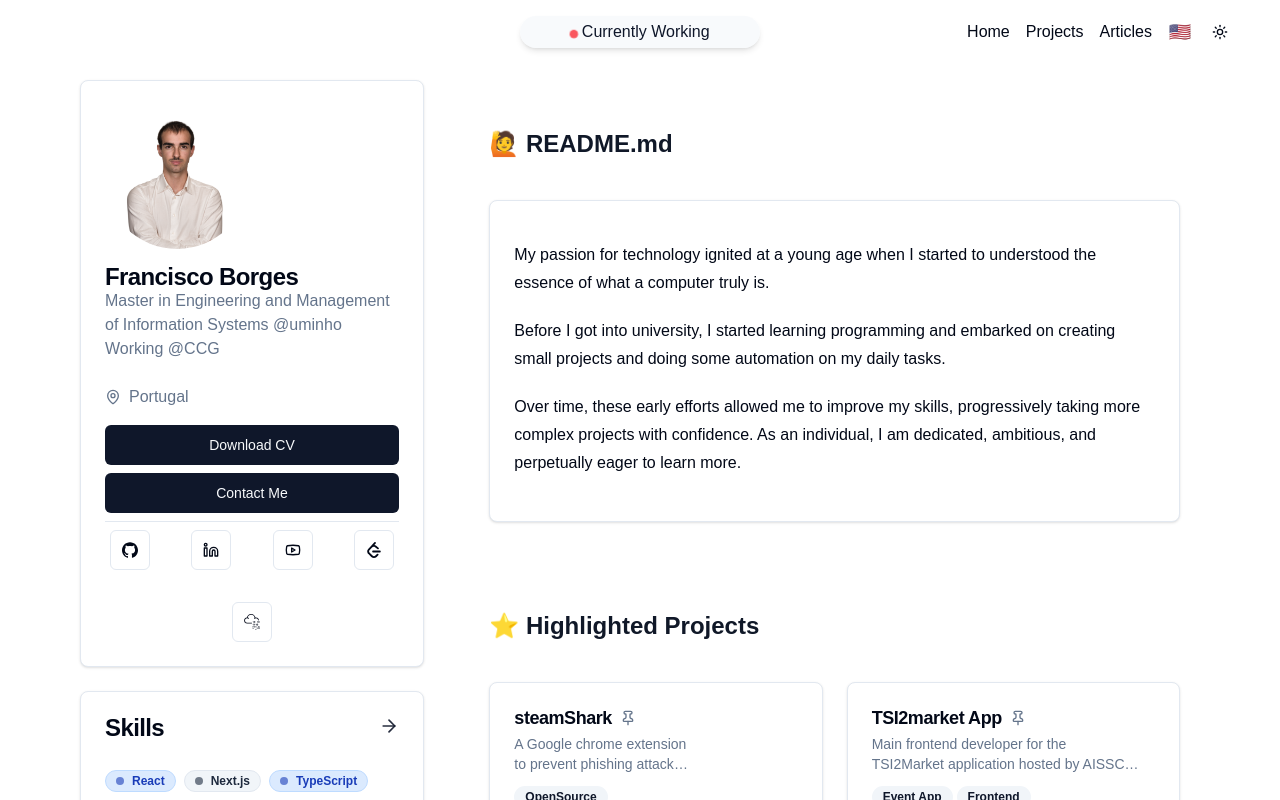
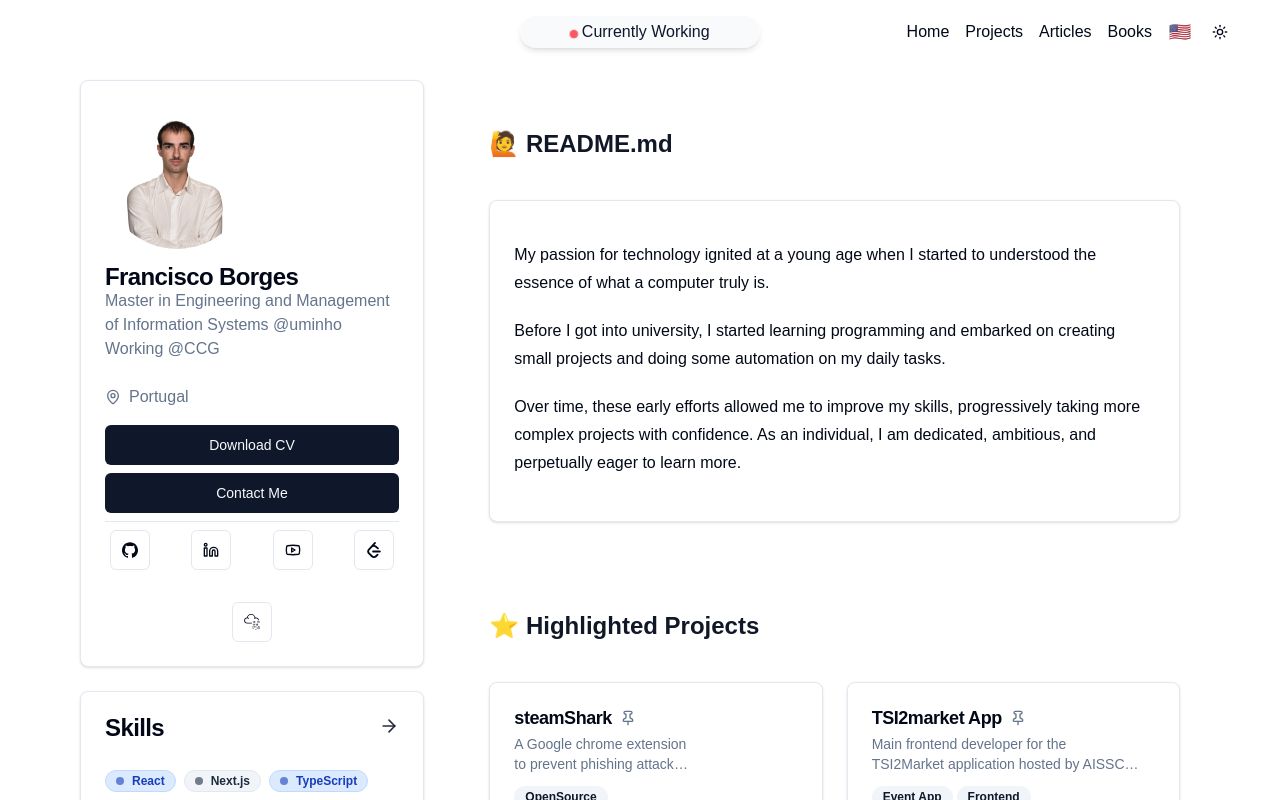
Before and after one commit to Franciscoborges2002/portfolio, a React (Vite) app: page / in a window 1280 px wide. Shown: the top 800 px of the page. Built offline with nearby package versions, Linux system fonts and the light colour scheme.

Commit message:
feat: added books and i18n to the main parts of it

```diff
--- a/src/App.tsx
+++ b/src/App.tsx
@@ -7,6 +7,7 @@ import PortfolioPage from "@/pages/PortfolioPage";
 import ProjectsPage from "@/pages/ProjectsPage";
 import ArticlesPage from "@/pages/ArticlesPage";
 import ArticleDetailPage from "@/pages/ArticleDetailPage";
+import BooksPage from "@/pages/BooksPage";
 import NotFound from "@/pages/NotFoundPage";
 
 export default function App() {
@@ -22,6 +23,7 @@ export default function App() {
           <Route path="/projects" element={<ProjectsPage />} />
           <Route path="/articles" element={<ArticlesPage />} />
           <Route path="/articles/:slug" element={<ArticleDetailPage />} />
+          <Route path="/books" element={<BooksPage />} />
           <Route path="*" element={<NotFound />} />
         </Routes>
       </main>
--- a/src/components/BookCard.tsx
+++ b/src/components/BookCard.tsx
@@ -13,6 +13,10 @@ const statusConfig = {
   "want-to-read": {
     label: "Want to Read",
     className: "bg-zinc-500/20 text-zinc-400 border-zinc-500/30",
+  },
+  abandoned: {
+    label: "Abandoned",
+    className: "bg-red-500/20 text-red-400 border-red-500/30",
   },
 };
 
--- a/src/components/BookDetailModal.tsx
+++ b/src/components/BookDetailModal.tsx
@@ -21,6 +21,10 @@ const statusConfig = {
     label: "Want to Read",
     className: "bg-zinc-500/20 text-zinc-400 border-zinc-500/30",
   },
+  abandoned: {
+    label: "Abandoned",
+    className: "bg-red-500/20 text-red-400 border-red-500/30",
+  },
 };
 
 interface BookDetailModalProps {
@@ -28,15 +32,6 @@ interface BookDetailModalProps {
   open: boolean;
   onOpenChange: (open: boolean) => void;
 }
-
-/* function formatDate(date: string | null) {
-  if (!date) return "—";
-  return new Date(date).toLocaleDateString("en-US", {
-    year: "numeric",
-    month: "short",
-    day: "numeric",
-  });
-} */
 
 export function BookDetailModal({
   book,
@@ -48,7 +43,7 @@ export function BookDetailModal({
 
   return (
     <Dialog open={open} onOpenChange={onOpenChange}>
-      <DialogContent className="border-white/10 bg-zinc-900 text-white sm:max-w-lg max-h-[85vh] overflow-y-auto">
+      <DialogContent className="border-border bg-background text-foreground sm:max-w-lg max-h-[85vh] overflow-y-auto">
         <DialogHeader>
           <DialogTitle className="sr-only">{book.title}</DialogTitle>
           <DialogDescription className="sr-only">
@@ -64,11 +59,13 @@ export function BookDetailModal({
           />
           <div className="flex flex-col justify-between py-1">
             <div>
-              <h2 className="text-lg font-bold leading-tight text-white/95">
+              <h2 className="text-lg font-bold leading-tight text-foreground">
                 {book.title}
               </h2>
-              <p className="mt-1 text-sm text-white/50">{book.author}</p>
-              <p className="text-xs text-white/30">{book.year}</p>
+              <p className="mt-1 text-sm text-muted-foreground">
+                {book.author}
+              </p>
+              <p className="text-xs text-muted-foreground">{book.year}</p>
             </div>
             <Badge className={`w-fit text-[11px] ${status.className}`}>
               {status.label}
@@ -76,24 +73,18 @@ export function BookDetailModal({
           </div>
         </div>
 
+        <div className="flex gap-4 text-xs text-muted-foreground">
+          <p>ISBN: {book.isbn}</p>
+          <p>Language: {book.language}</p>
+        </div>
+
         <div className="mt-2 space-y-4">
-          {/* <div className="flex gap-6 text-sm">
-            <div>
-              <span className="text-white/40 text-xs uppercase tracking-wider">Started</span>
-              <p className="text-white/70">{formatDate(book.startDate)}</p>
-            </div>
-            <div>
-              <span className="text-white/40 text-xs uppercase tracking-wider">Finished</span>
-              <p className="text-white/70">{formatDate(book.finishDate)}</p>
-            </div>
-          </div> */}
-
           {book.thoughts && (
             <div>
-              <h3 className="text-xs uppercase tracking-wider text-white/40 mb-1">
+              <h3 className="text-xs uppercase tracking-wider text-muted-foreground mb-1">
                 My Thoughts
               </h3>
-              <p className="text-sm leading-relaxed text-white/70">
+              <p className="text-sm leading-relaxed text-foreground/70">
                 {book.thoughts}
               </p>
             </div>
@@ -101,13 +92,13 @@ export function BookDetailModal({
 
           {book.takeaways.length > 0 && (
             <div>
-              <h3 className="text-xs uppercase tracking-wider text-white/40 mb-2">
+              <h3 className="text-xs uppercase tracking-wider text-muted-foreground mb-2">
                 Key Takeaways
               </h3>
               <ul className="space-y-1.5">
                 {book.takeaways.map((t, i) => (
-                  <li key={i} className="flex gap-2 text-sm text-white/70">
-                    <span className="mt-1.5 h-1.5 w-1.5 shrink-0 rounded-full bg-white/30" />
+                  <li key={i} className="flex gap-2 text-sm text-foreground/70">
+                    <span className="mt-1.5 h-1.5 w-1.5 shrink-0 rounded-full bg-foreground/30" />
                     {t}
                   </li>
                 ))}
--- a/src/components/HeaderComponent.tsx
+++ b/src/components/HeaderComponent.tsx
@@ -28,6 +28,9 @@ export function Header() {
             </Link>
             <Link to="/articles" className="px-2 py-1 rounded hover:bg-white/5">
               {t("header.articles")}
+            </Link>
+            <Link to="/books" className="px-2 py-1 rounded hover:bg-white/5">
+              {t("header.books")}
             </Link>
             <LanguageComponent />
             <ThemeToggle />
@@ -76,6 +79,12 @@ export function Header() {
                 >
                   {t("header.articles")}
                 </Link>
+                <Link
+                  className="block px-3 py-2 rounded hover:bg-white/5"
+                  to="/books"
+                >
+                  {t("header.books")}
+                </Link>
                 <div className="flex flex-row items-center gap-2 px-3">
                   <Button className="w-5 h-10" variant="outline">
                     <LanguageComponent />
--- a/src/data/books.ts
+++ b/src/data/books.ts
@@ -1,4 +1,8 @@
-export type BookStatus = "currently-reading" | "finished" | "want-to-read";
+export type BookStatus =
+  | "currently-reading"
+  | "finished"
+  | "want-to-read"
+  | "abandoned";
 
 export interface Book {
   id: string;
@@ -10,9 +14,49 @@ export interface Book {
   thoughts: string;
   takeaways: string[];
   isbn: string;
+  language: string;
 }
 
 export const books: Book[] = [
+  {
+    id: "9",
+    title: "No Longer Human",
+    author: "Osamu Dazai",
+    year: 1948,
+    coverUrl:
+      "https://img.wook.pt/images/no-longer-human-osamu-dazai/MXwxNTIyNTk2OXwxMDcxMzczMXwxNzc3MDMyNDkwMDAwfHdlYnA=/550x",
+    status: "want-to-read",
+    thoughts: "",
+    takeaways: [],
+    isbn: "9780811204811",
+    language: "English",
+  },
+  {
+    id: "8",
+    title: "The Figure in the Carpet",
+    author: "Henry James",
+    year: 1896,
+    coverUrl:
+      "https://img.wook.pt/images/the-figure-in-the-carpet-henry-james/MXwxNjAxNzg2N3wxMTU2MDg0OXwxNzc4MjI0Mjc1MDAwfHdlYnA=/550x",
+    status: "currently-reading",
+    thoughts: "",
+    takeaways: [],
+    isbn: "9780141397580",
+    language: "English",
+  },
+  {
+    id: "7",
+    title: "Botchan",
+    author: "Natsume Soseki",
+    year: 1926,
+    coverUrl:
+      "https://img.wook.pt/images/botchan-natsume-soseki/MXwzMTkzNTcwOHwyODQwMDcwOHwxNzc4MjI3MDMzMDAwfHdlYnA=/550x",
+    status: "finished",
+    thoughts: "",
+    takeaways: [],
+    isbn: "9780451205360",
+    language: "Portuguese",
+  },
   {
     id: "1",
     title: "Zero to One. Notes on Start Ups, or How to Build the Future",
@@ -21,31 +65,74 @@ export const books: Book[] = [
     coverUrl: "https://m.media-amazon.com/images/I/71uAI28kJuL._SY342_.jpg",
     status: "finished",
     thoughts: "",
-    takeaways: ["Teste"],
+    takeaways: [],
     isbn: "9780753555200",
-  } /* ,
+    language: "English",
+  },
   {
     id: "2",
-        title: "The Richest Man in Babylon"
+    title: "The Richest Man in Babylon",
+    author: "George S. Clason",
+    year: 1926,
+    coverUrl:
+      "https://www.vrbeautyconsulting.com/wp-content/uploads/2022/11/richest_man_in_babylon.jpg",
+    status: "finished",
+    thoughts: "",
+    takeaways: [],
+    isbn: "9780451205360",
+    language: "English",
   },
   {
     id: "3",
-        title: "O Livro dos Fazedores"
+    title:
+      "O Livro dos Fazedores: Toda a experiência dos maiores empreendedores de Portugal",
+    author: "Mariana Barbosa",
+    year: 2018,
+    coverUrl:
+      "https://img.wook.pt/images/o-livro-dos-fazedores-mariana-barbosa/MXwyMjI4MzE1MnwxODE3ODgwMXwxNzc3MDM2MTE3MDAwfHdlYnA=/550x",
+    status: "finished",
+    thoughts: "",
+    takeaways: [],
+    isbn: "9789898853424",
+    language: "Portuguese",
   },
   {
     id: "4",
-        title: "My Letter to My Father"
+    title: "My Letter to My Father",
+    author: "Franz Kafka",
+    year: 1919,
+    coverUrl:
+      "https://img.wook.pt/images/carta-ao-pai-franz-kafka/MXwzMDc5NjI5MHwyNzMwMTc1MHwxNzc4MjI3MzI2MDAwfHdlYnA=/550x",
+    status: "finished",
+    thoughts: "",
+    takeaways: [],
+    isbn: "9789895832071",
+    language: "Portuguese",
   },
   {
     id: "5",
-        title: "White Nights"
+    title: "White Nights",
+    author: "Fiódor Dostoiévski",
+    year: 1848,
+    coverUrl:
+      "https://img.wook.pt/images/white-nights-fiodor-dostoievski/MXwxNjk0MTk0N3wxMjU2MjYxMnwxNzc4MjI0MDAyMDAwfHdlYnA=/550x",
+    status: "finished",
+    thoughts: "",
+    takeaways: [],
+    isbn: "9780241252086",
+    language: "English",
   },
   {
     id: "6",
-        title: "Warren Buffett And The Interpretation Of Financial Statements"
+    title: "Warren Buffett And The Interpretation Of Financial Statements",
+    author: "David Clark & Mary Buffett",
+    year: 2011,
+    coverUrl:
+      "https://img.wook.pt/images/warren-buffett-and-the-interpretation-of-financial-statements-david-clark/MXw5OTQ4Mjg5fDU1MzY2NTZ8MTc3NzAyODIxNzAwMHx3ZWJw/550x",
+    status: "abandoned",
+    thoughts: "",
+    takeaways: [],
+    isbn: "9781849833196",
+    language: "English",
   },
-    {
-        id: 7,
-        title: "Botchan"
-    } */,
 ];
--- a/src/i18n/locales/en.json
+++ b/src/i18n/locales/en.json
@@ -2,7 +2,8 @@
   "header": {
     "home": "Home",
     "projects": "Projects",
-    "articles": "Articles"
+    "articles": "Articles",
+    "books": "Books"
   },
   "notch": {
     "text": "Currently Working"
@@ -87,6 +88,15 @@
     "github": "GitHub",
     "live": "Live"
   },
+  "books": {
+    "title": "Books",
+    "status": {
+      "currently-reading": "Currently Reading",
+      "finished": "Finished",
+      "abandoned": "Abandoned",
+      "want-to-read": "Want to Read"
+    }
+  },
   "articles": {
     "title": "Articles",
     "backToArticles": "Back to Articles",
--- a/src/i18n/locales/es.json
+++ b/src/i18n/locales/es.json
@@ -2,7 +2,8 @@
   "header": {
     "home": "Inicio",
     "projects": "Proyectos",
-    "articles": "Artículos"
+    "articles": "Artículos",
+    "books": "Libros"
   },
   "notch": {
     "text": "Actualmente Trabajando"
@@ -87,6 +88,15 @@
     "github": "GitHub",
     "live": "Ver"
   },
+  "books": {
+    "title": "Libros",
+    "status": {
+      "currently-reading": "Leyendo",
+      "finished": "Leído",
+      "abandoned": "Abandonado",
+      "want-to-read": "Quiero Leer"
+    }
+  },
   "articles": {
     "title": "Artículos",
     "backToArticles": "Volver a Artículos",
--- a/src/i18n/locales/pt.json
+++ b/src/i18n/locales/pt.json
@@ -2,7 +2,8 @@
   "header": {
     "home": "Início",
     "projects": "Projetos",
-    "articles": "Artigos"
+    "articles": "Artigos",
+    "books": "Livros"
   },
   "notch": {
     "text": "Atualmente a Trabalhar"
@@ -87,6 +88,15 @@
     "github": "GitHub",
     "live": "Ver"
   },
+  "books": {
+    "title": "Livros",
+    "status": {
+      "currently-reading": "A Ler",
+      "finished": "Lido",
+      "abandoned": "Abandonado",
+      "want-to-read": "Quero Ler"
+    }
+  },
   "articles": {
     "title": "Artigos",
     "backToArticles": "Voltar aos Artigos",
--- /dev/null
+++ b/src/pages/BooksPage.tsx
@@ -0,0 +1,64 @@
+import { useState } from "react";
+import { useTranslation } from "react-i18next";
+import { BookCard } from "@/components/BookCard";
+import { BookDetailModal } from "@/components/BookDetailModal";
+import { books, type Book, type BookStatus } from "@/data/books";
+
+const STATUS_ORDER: BookStatus[] = [
+  "currently-reading",
+  "finished",
+  "abandoned",
+  "want-to-read",
+];
+
+export default function BooksPage() {
+  const { t } = useTranslation();
+  const [selectedBook, setSelectedBook] = useState<Book | null>(null);
+  const [modalOpen, setModalOpen] = useState(false);
+
+  function handleBookClick(book: Book) {
+    setSelectedBook(book);
+    setModalOpen(true);
+  }
+
+  const grouped = STATUS_ORDER.map((status) => ({
+    status,
+    label: t(`books.status.${status}`),
+    items: books.filter((b) => b.status === status),
+  })).filter((g) => g.items.length > 0);
+
+  return (
+    <div className="w-full px-5 mx-auto">
+      <div className="mb-8 flex items-center justify-between">
+        <h1 className="text-3xl font-bold tracking-tight">
+          {t("books.title")}
+        </h1>
+      </div>
+
+      <div className="space-y-10">
+        {grouped.map(({ status, label, items }) => (
+          <section key={status}>
+            <h2 className="mb-4 text-sm uppercase tracking-widest text-muted-foreground">
+              {label}
+            </h2>
+            <div className="grid gap-4 grid-cols-1 sm:grid-cols-2">
+              {items.map((book) => (
+                <BookCard
+                  key={book.id}
+                  book={book}
+                  onClick={() => handleBookClick(book)}
+                />
+              ))}
+            </div>
+          </section>
+        ))}
+      </div>
+
+      <BookDetailModal
+        book={selectedBook}
+        open={modalOpen}
+        onOpenChange={setModalOpen}
+      />
+    </div>
+  );
+}
```
Lines whose indentation alone changed are shown as unchanged.
